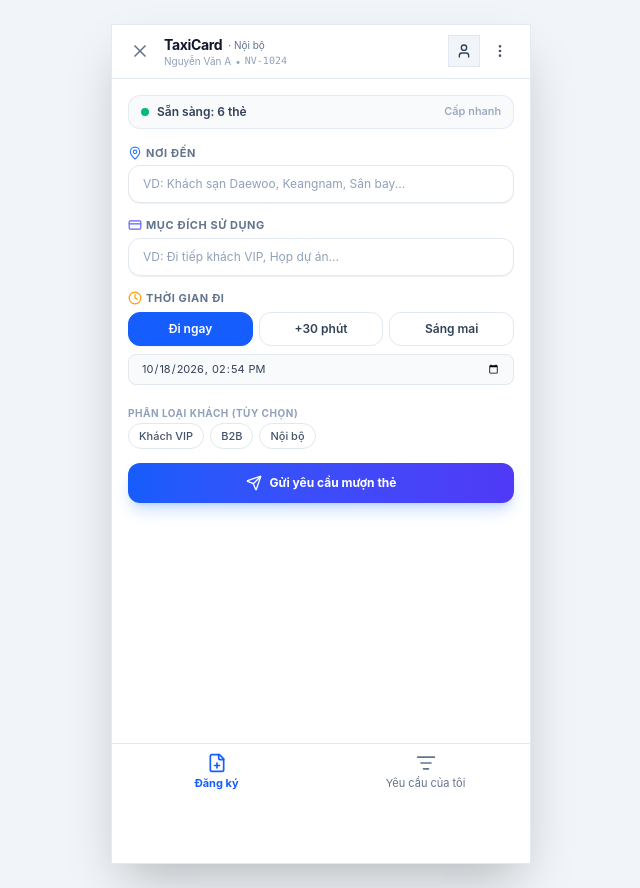
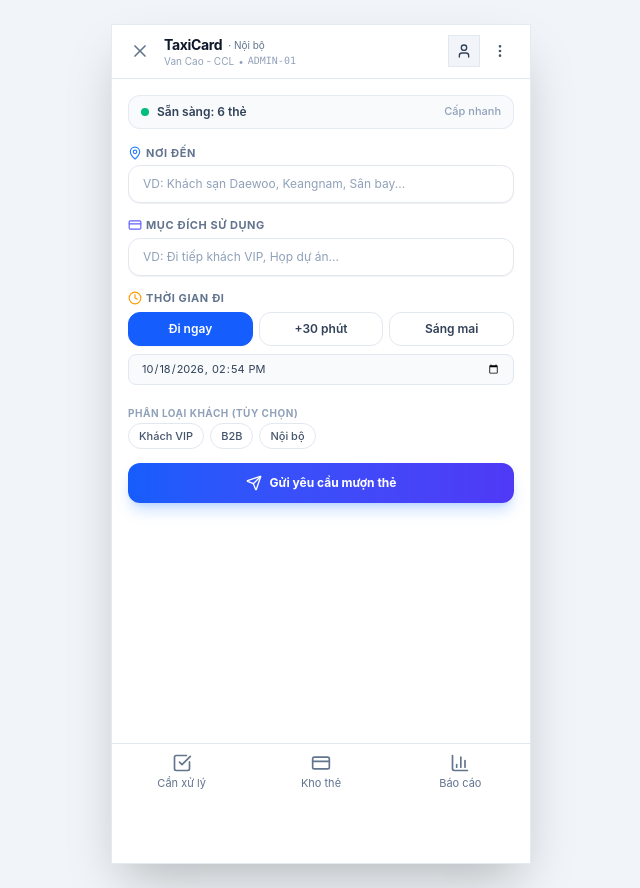
Before and after one commit to caobveuropipe/quanlythe-taxi, a React (Vite) app: page / in a window 1280 px wide. Shown: the whole page, without its empty margins (319-959 px from the left). Built offline with nearby package versions, Linux system fonts and the light colour scheme; no server answers; the database is empty.

Commit message:
fix: set Van Cao as Super Admin (telegramId 5139629652)

```diff
--- a/src/data/seedData.ts
+++ b/src/data/seedData.ts
@@ -6,6 +6,17 @@ export const INITIAL_CONFIG: AppConfig = {
 };
 
 export const INITIAL_USERS: UserProfile[] = [
+  {
+    id: 'admin-vancao',
+    name: 'Van Cao - CCL',
+    code: 'ADMIN-01',
+    department: 'Ban Giám Đốc & Quản Trị',
+    telegramUsername: '@vancao',
+    telegramId: '5139629652',
+    role: 'admin_hr',
+    isLeader: true,
+    botActive: true,
+  },
   {
     id: 'user-01',
     name: 'Nguyễn Văn A',
```
